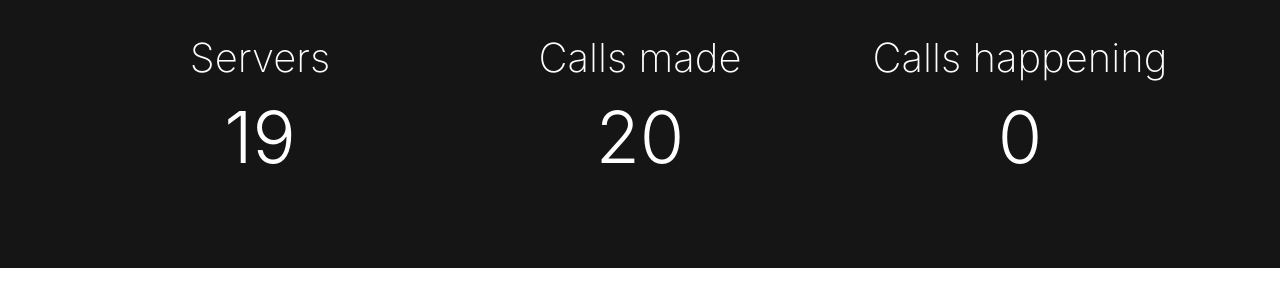
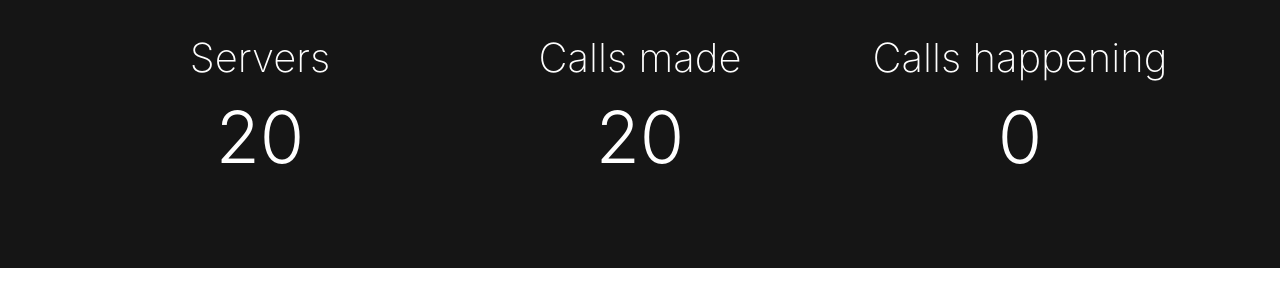
Before and after one commit to tumblenet/tnphone.tumblenet.ga, a Jekyll site: the page built from index.html, in a window 1280 px wide and 900 px high, scrolled down 443 px. Shown: the part 167-467 px from the top of the window. Built offline with Jekyll 4.4.1, drawn with Linux system fonts in a browser that asks for light colours; nearby versions of some CDN libraries.

Commit message:
Update Phones feed

```diff
--- a/_data/phones.json
+++ b/_data/phones.json
@@ -83,6 +83,6 @@
 		}
 	],
 	"callsMade": 20,
-	"servers": 19,
+	"servers": 20,
 	"currentCalls": 0
 }
```
